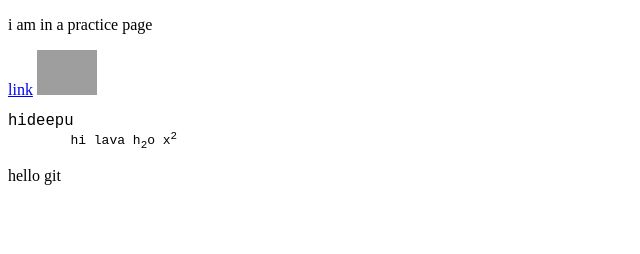
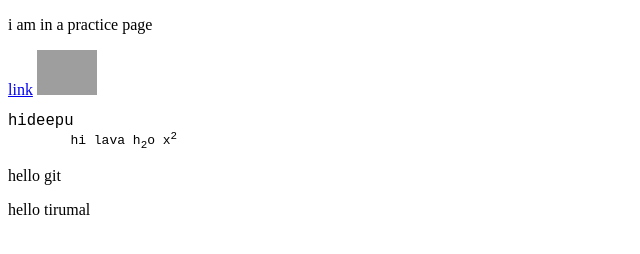
Before and after one commit to gnaneswarkanugula/Web-Development, a plain HTML site: page practice.html in a window 1280 px wide. Shown: the whole page, without its empty margins (0-640 px from the left). Drawn offline with Linux system fonts and the light colour scheme; grey boxes are pictures that could not be loaded.

Commit message:
i changed the content in the practice.html

```diff
--- a/practice.html
+++ b/practice.html
@@ -13,5 +13,7 @@
         hi lava h<sub>2</sub>o x<sup>2</sup></pre>
     </pre>
     <p>hello git</p>
+    <p>hello tirumal
+    </p>
 </body>
 </html>
```
